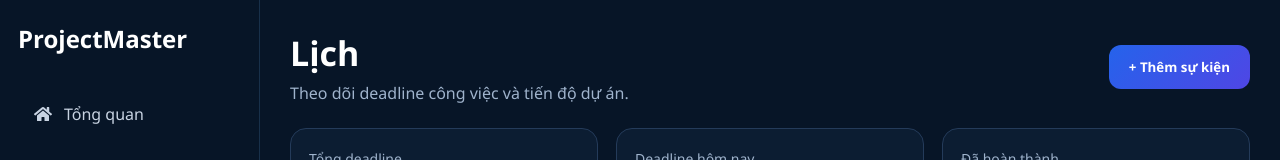
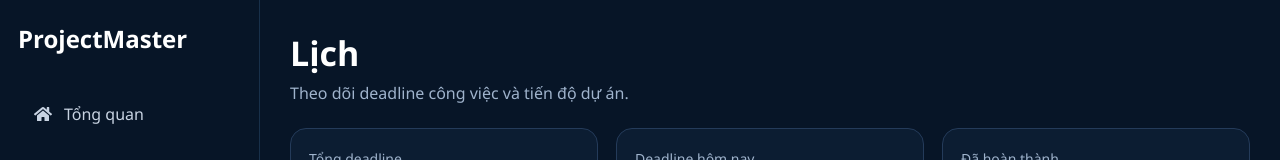
Before and after one commit to Rimuru0709/DoAnQuanLyCongViec, a React (Vite) app in the folder client/: page /calendar in a window 1280 px wide. Shown: the top 160 px of the page. Built offline with nearby package versions, Linux system fonts and the light colour scheme; no server answers.

Commit message:
Cập nhật chức năng calendar

```diff
--- a/client/src/Calendar/Calendar.jsx
+++ b/client/src/Calendar/Calendar.jsx
@@ -159,7 +159,6 @@ function Calendar() {
                         <p>Theo dõi deadline công việc và tiến độ dự án.</p>
                     </div>
 
-                    <button type="button">+ Thêm sự kiện</button>
                 </div>
 
                 <div className="calendar-stats">
```
